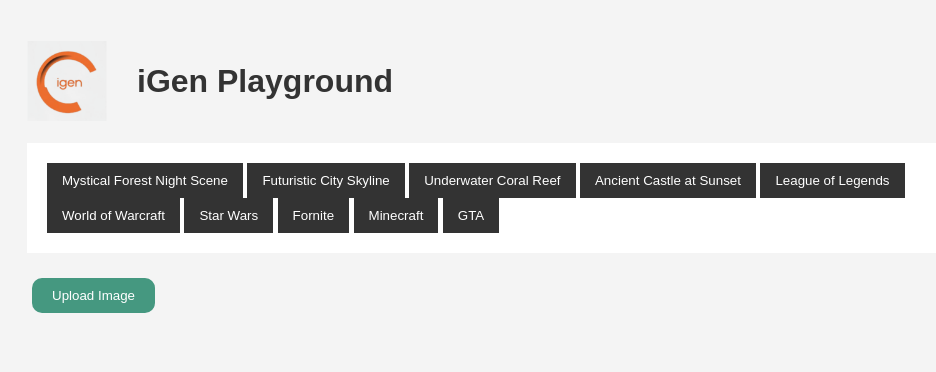
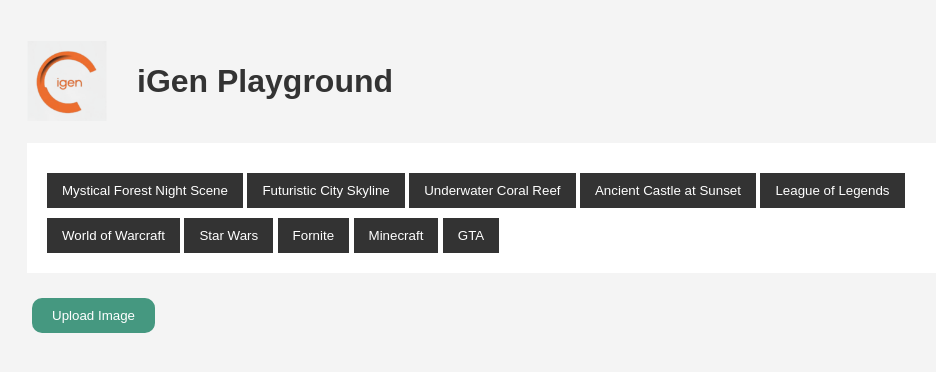
Before and after one commit to nueverest/igen, a Flask app: page / in a window 1280 px wide. Shown: the top 372 px of the page, without its empty margins (101-1037 px from the left). Run offline with Flask 3, Linux system fonts and the light colour scheme.

Commit message:
added button margin

```diff
--- a/static/css/style.css
+++ b/static/css/style.css
@@ -70,6 +70,10 @@
     margin: 10px;
 }
 
+.prompt-button {
+    margin-top: 10px;
+}
+
 .greenButton, .blueButton {
     padding: 10px 20px;
     margin: 5px;
```
